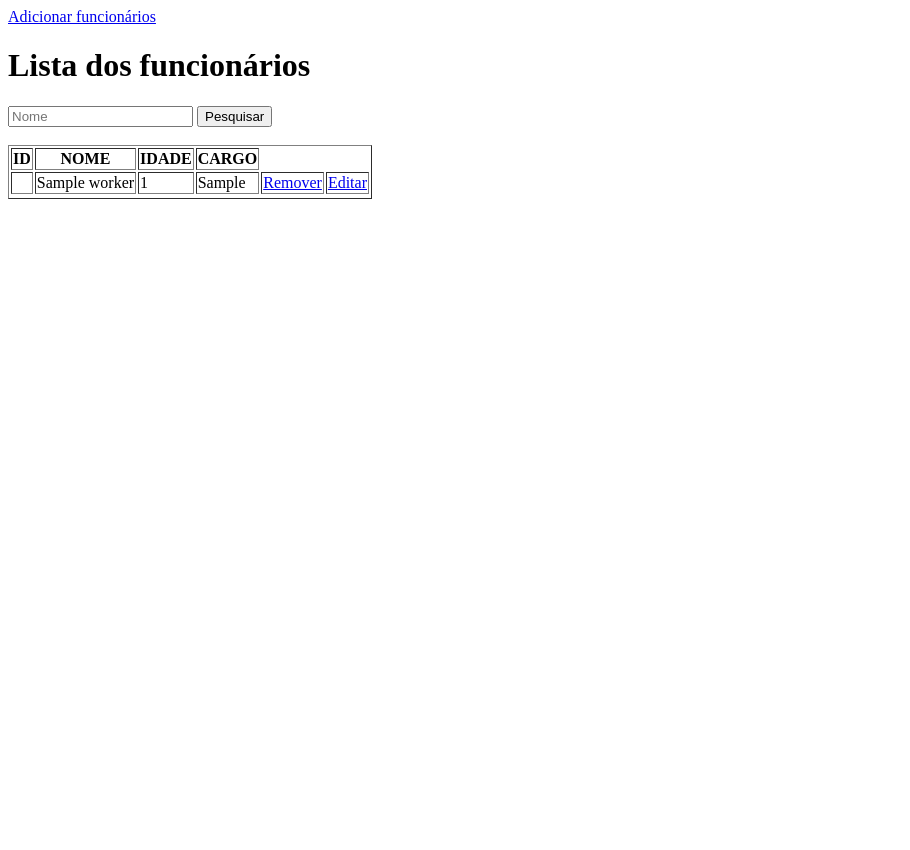
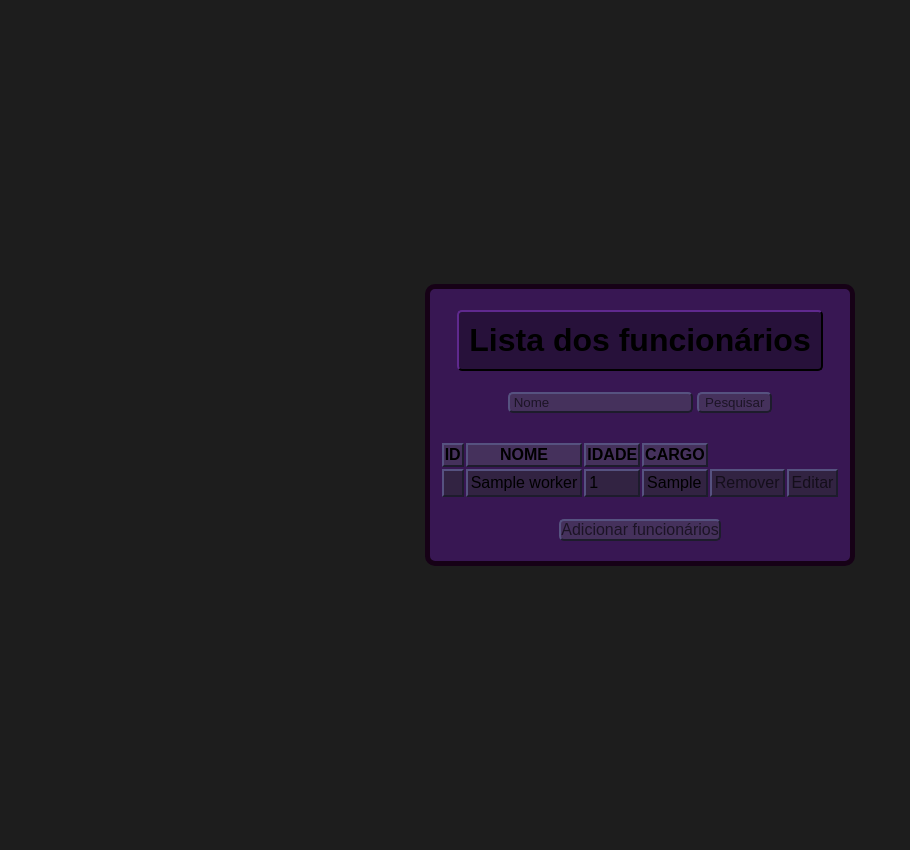
Before and after one commit to ONayo/ONayo.github.io, a PHP site: page /xampp/10-workers.php in a window 1280 px wide. Shown: the whole page, without its empty margins (0-910 px from the left). Before the commit the page ends 199 px from the top, so only its background shows below. Run offline with PHP 8.4, Linux system fonts and the light colour scheme; tables that the repository leaves empty or names only in its code hold one stand-in row (values such as "Sample post"); data that the repository does not hold is empty.

Commit message:
Add files via upload

```diff
--- a/php/10-workers.php
+++ b/php/10-workers.php
@@ -4,10 +4,11 @@
     <meta charset="UTF-8">
     <meta name="viewport" content="width=device-width, initial-scale=1.0">
     <title>Lista de funcionários</title>
+    <link rel="stylesheet" href="10.css">
 </head>
 <body>
 
-    <a href="8-front.php">Adicionar funcionários</a>
+    <div class="central">
 
     <h1>Lista dos funcionários</h1>
 
@@ -28,7 +29,7 @@
 
     // var_dump($resultado);
 
-    echo('<table border>');
+    echo('<table>');
     echo('<tr>
     <th>ID</th><th>NOME</th><th>IDADE</th><th>CARGO</th>
     </tr>');
@@ -39,14 +40,20 @@
             <td>'.$linha['nome'].'</td>
             <td>'.$linha['idade'].'</td>
             <td>'.$linha['cargo'].'</td>
-            <td><a href="11-deletar.php?info='.$linha['ID'].'" onclick="return confirm(`Tem certeza que deseja remove-lo?`)">Remover</a></td>
-            <td><a href="12-editar.php?info='.$linha['ID'].'" onclick="return confirm(`Tem certeza que deseja edita-lo?`)">Editar</a></td>
-        <tr>');
+            <td class="aaa"><a href="11-deletar.php?info='.$linha['ID'].'" onclick="return confirm(`Tem certeza que deseja remove-lo?`)">Remover</a></td>
+            <td class="aaa"><a href="12-editar.php?info='.$linha['ID'].'" onclick="return confirm(`Tem certeza que deseja edita-lo?`)">Editar</a></td>
+        </tr>');
 
     }
     echo('</table');
 
     ?>
 
+    <div>
+        <a class="aa" href="8-front.php">Adicionar funcionários</a>
+    </div>
+
+    </div>
+
 </body>
 </html>
--- /dev/null
+++ b/php/10.css
@@ -0,0 +1,92 @@
+body{
+    display: flex;
+    align-items: center;
+    flex-direction: column;
+    font-family: Arial, Helvetica, sans-serif;
+    justify-content: center;
+    height: 100vh;
+    margin: 0px;
+    background-color: rgb(29, 29, 29);
+    padding: 25px;
+}
+table{
+    padding: 10px;
+    border: none;
+    margin-bottom: 10px;
+}
+th, td{
+    border: none;
+}
+.central{
+    display: flex;
+    background-color: rgb(56, 23, 83);
+    align-items: center;
+    flex-direction: column;
+    border: 5px rgb(22, 1, 22) solid;
+    border-radius: 10px;
+    padding-bottom: 20px;
+}
+a{
+    color: rgba(0, 0, 0, 0.596);
+    text-decoration: none;
+}
+h1{
+    border-radius: 5px;
+    padding: 10px;
+    background-color: rgb(39, 17, 58);
+    border: rgb(39, 17, 58) 2px outset;
+}
+tr:nth-child(odd){
+    border-radius: 5px;
+    background-color: rgb(69, 49, 92);
+    border: rgb(86, 82, 128) 2px outset;
+}
+tr:nth-child(even){
+    border-radius: 5px;
+    background-color: rgb(50, 35, 66);
+    border: rgb(67, 64, 99) 2px outset;
+}
+tr:first-child{
+    background-color: rgb(69, 49, 92);
+}
+.aa{
+    color: rgba(0, 0, 0, 0.596);
+    text-decoration: none;
+    border-radius: 5px;
+    background-color: rgb(69, 49, 92);
+    border: rgb(86, 82, 128) 2px outset;
+}
+input{
+    font-family: Arial, Helvetica, sans-serif;
+    background-color: rgb(69, 49, 92);
+    border: rgb(86, 82, 128) 2px outset;
+    border-radius: 5px;
+    outline: rgb(67, 64, 99);
+}
+.form{
+    display: flex;
+    align-items: center;
+    flex-direction: column;
+    font-family: Arial, Helvetica, sans-serif;
+}
+button{
+    color: rgba(0, 0, 0, 0.596);
+    font-family: Arial, Helvetica, sans-serif;
+    border-radius: 5px;
+    background-color: rgb(69, 49, 92);
+    border: rgb(86, 82, 128) 2px outset;
+}
+input::placeholder{
+    color: rgba(0, 0, 0, 0.596);
+    padding-left: 2px;
+}
+td{
+    padding: 3px;
+    border: rgb(86, 82, 128) 2px outset;
+}
+.aaa{
+    border: rgb(86, 82, 128) 2px outset;
+}
+th{
+    border: rgb(86, 82, 128) 2px outset;
+}
--- /dev/null
+++ b/php/14-footer.css
@@ -0,0 +1,6 @@
+footer{
+    background-color: black;
+    display: flex;
+    align-items: center;
+    margin: 0px;
+}
--- /dev/null
+++ b/php/14-footer.php
@@ -0,0 +1,3 @@
+<footer>
+    <a href="http://localhost/xampp/">XAMP VIEW</a>
+</footer>
```
Also changed, not shown: php/12-editar.php (+17 -4 lines), php/12.css (added, +57 -0 lines), php/8-front.php (+7 -3 lines).
